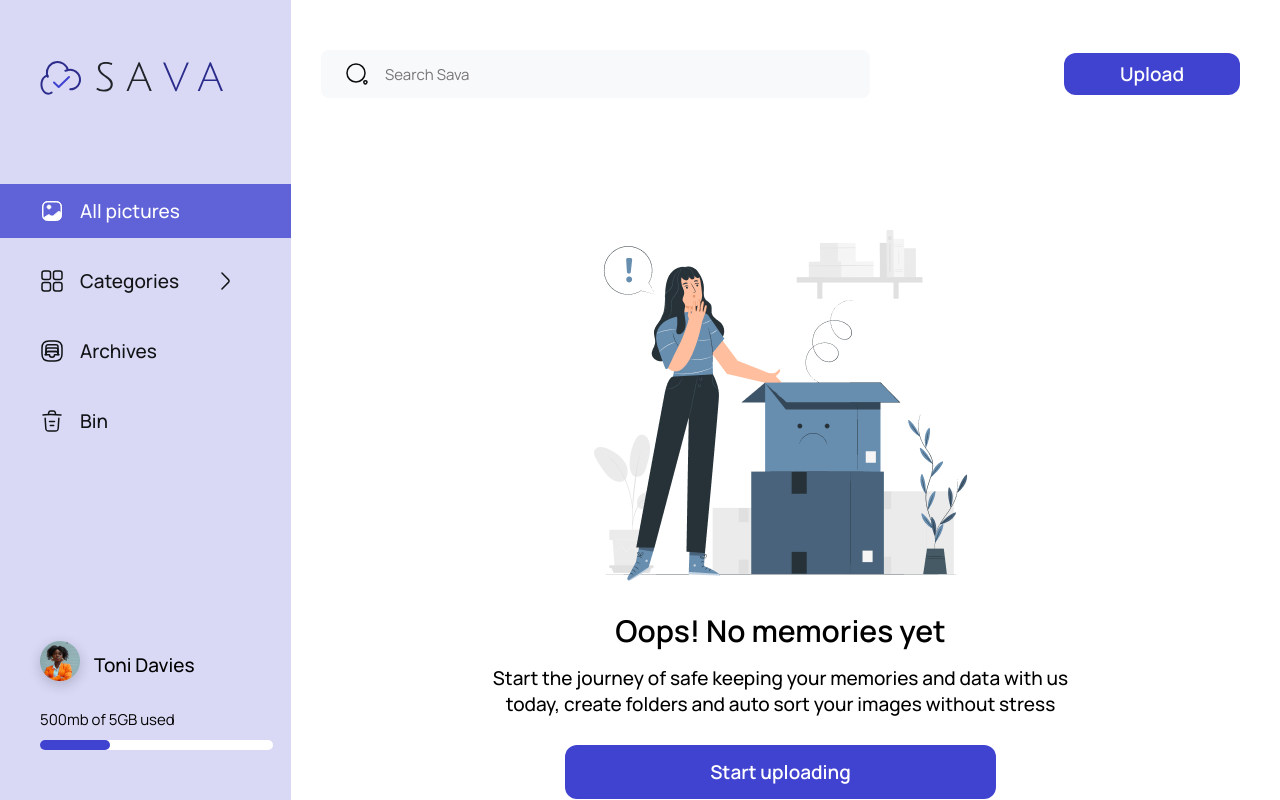
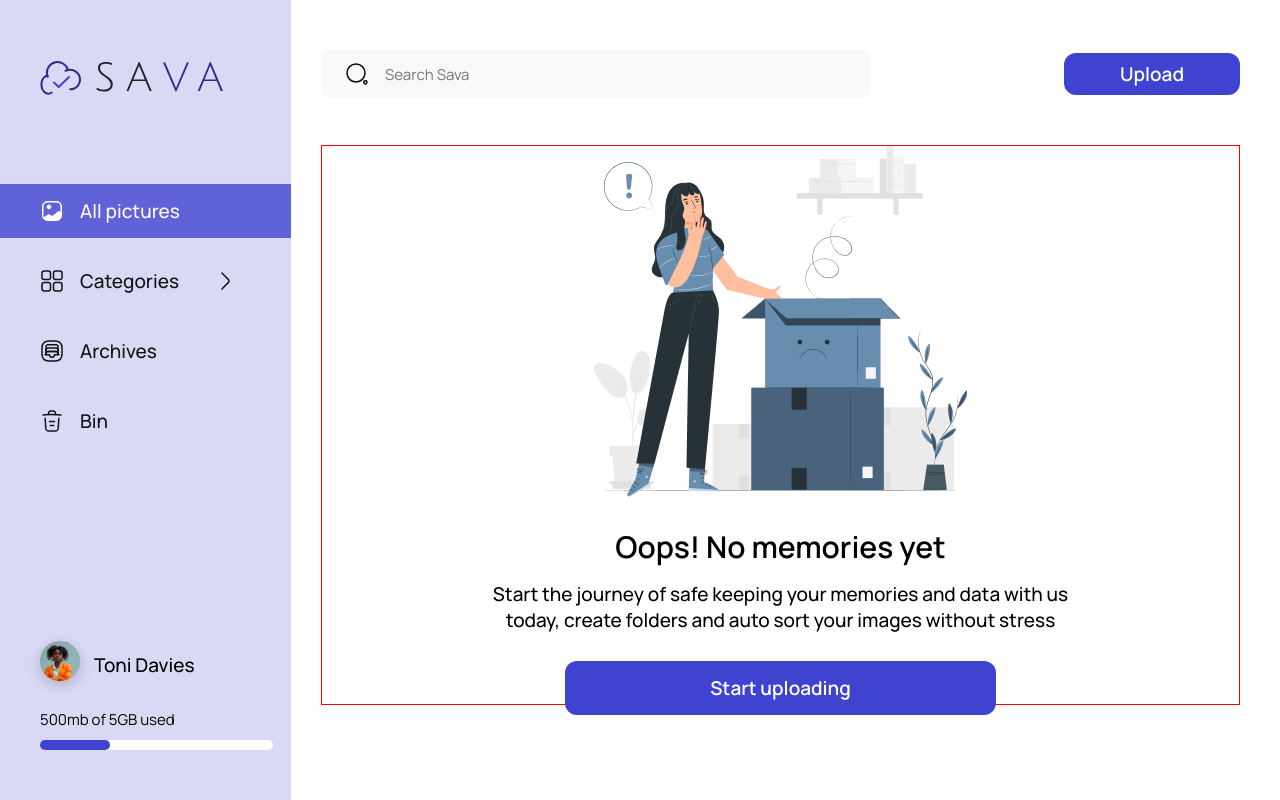
Before and after one commit to timmbach/test-sava-app, a React (Create React App) app: page / in a window 1280 px wide. Built offline with nearby package versions, Linux system fonts and the light colour scheme; a web font is replaced by a local one.

Commit message:
ui fixes

```diff
--- a/src/components/Upload/Upload.jsx
+++ b/src/components/Upload/Upload.jsx
@@ -1,5 +1,5 @@
 import React, { useState } from 'react'
-import { useNavigate } from 'react-router-dom'
+// import { useNavigate } from 'react-router-dom'
 import styles from './Upload.module.css'
 import hero from '../../assets/pana.png'
 
@@ -7,7 +7,7 @@ const Upload = () => {
   const [access, setAccess] = useState(false)
   const [location, setLocation] = useState(false)
 
-  const navigate = useNavigate()
+  // const navigate = useNavigate()
 
   return (
     <div className={styles.upload}>
--- a/src/components/Upload/Upload.module.css
+++ b/src/components/Upload/Upload.module.css
@@ -9,7 +9,7 @@
   flex-direction: column;
   align-items: center;
   text-align: center;
-  margin-top: 85px;
+  /* margin-top: 85px; */
 }
 
 .upload h2 {
--- a/src/components/layout/Dash/Dash.module.css
+++ b/src/components/layout/Dash/Dash.module.css
@@ -14,4 +14,6 @@
 .dash_body {
   width: 100%;
   min-height: 70vh;
+
+  border: 1px solid red;
 }
```
